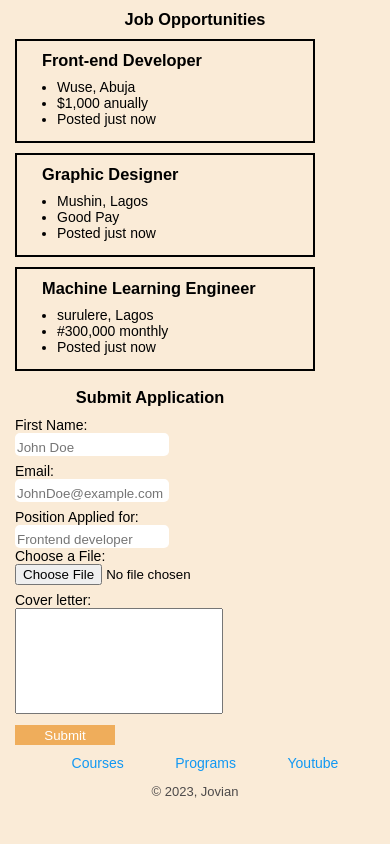
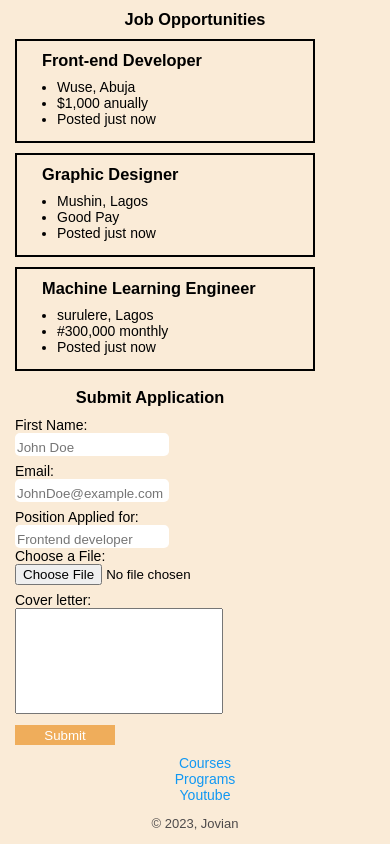
Before and after one commit to wura-dev/Mini-webpage, a plain HTML site: page index.html in a window 390 px wide. Shown: the part 487-1331 px from the top of the page. Before the commit the page ends 1299 px from the top, so only its background shows below. Drawn offline with Linux system fonts and the light colour scheme.

Commit message:
Update style.css

```diff
--- a/style.css
+++ b/style.css
@@ -247,12 +247,10 @@
 
     .footer>ul {
         display: flex;
-
+flex-direction: column;
         list-style: none;
         padding-left: 20px;
-        text-align: left;
-        justify-content: space-evenly;
-        margin: 0;
+        margin: 0 auto;
     }
 
     .list {
```
